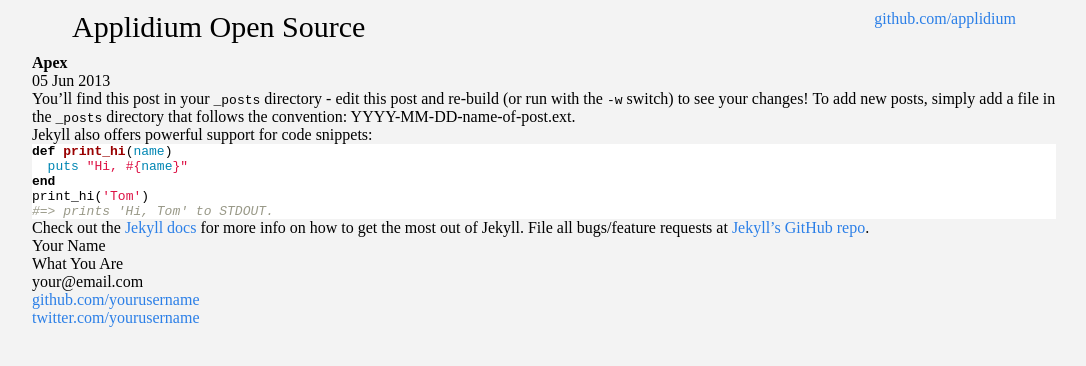
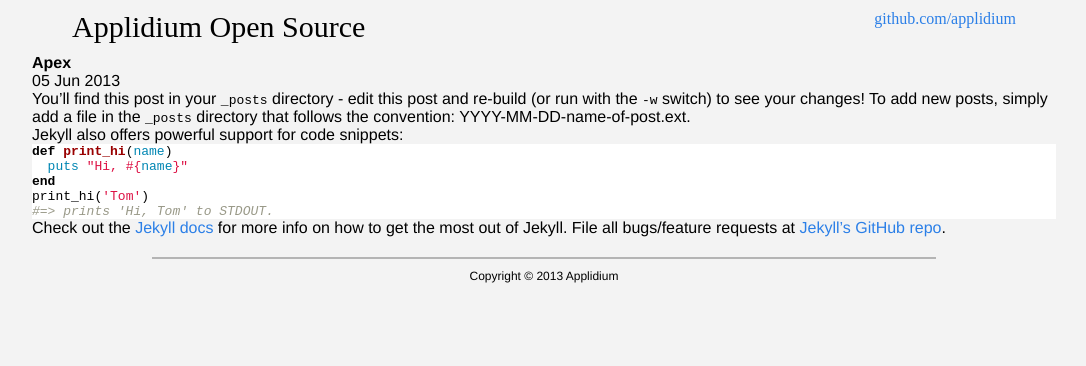
Before and after one commit to JamesLinus/applidium.github.io, a Jekyll site: the page built from _posts/2013-06-05-apex.markdown, in a window 1280 px wide. Shown: the top 366 px of the page, without its empty margins (96-1182 px from the left). Built offline with Jekyll 4.4.1, drawn with Linux system fonts in a browser that asks for light colours; some web fonts are replaced.

Commit message:
Add copyright in footer

```diff
--- a/_layouts/default.html
+++ b/_layouts/default.html
@@ -21,20 +21,8 @@
     <div id="container">
       {{ content }}
     </div>
-    <div class="footer">
-      <div class="contact">
-        <p>
-          Your Name<br />
-          What You Are<br />
-          your@email.com
-        </p>
-      </div>
-      <div class="contact">
-        <p>
-          <a href="http://github.com/yourusername/">github.com/yourusername</a><br />
-          <a href="http://twitter.com/yourusername/">twitter.com/yourusername</a><br />
-        </p>
-      </div>
+    <div id="footer">
+      Copyright © 2013 Applidium
     </div>
   </div>
 
--- a/css/main.css
+++ b/css/main.css
@@ -13,6 +13,7 @@
 html, body { height: 100%; }
 
 body {
+  font-family: "Helvetica";
   background-color: #F3F3F3;
   padding: 0px 0px;
 }
@@ -150,6 +151,13 @@
   opacity:0;
 }
 
-.footer {
+#footer {
+  text-align: center;
+  margin: 20px 120px;
+  padding-top: 10px;
+  border-width: 2px;
+  border-top-style: solid;
+  border-color: #B4B4B4;
   display: block;
+  font-size: 12px;
 }
```
